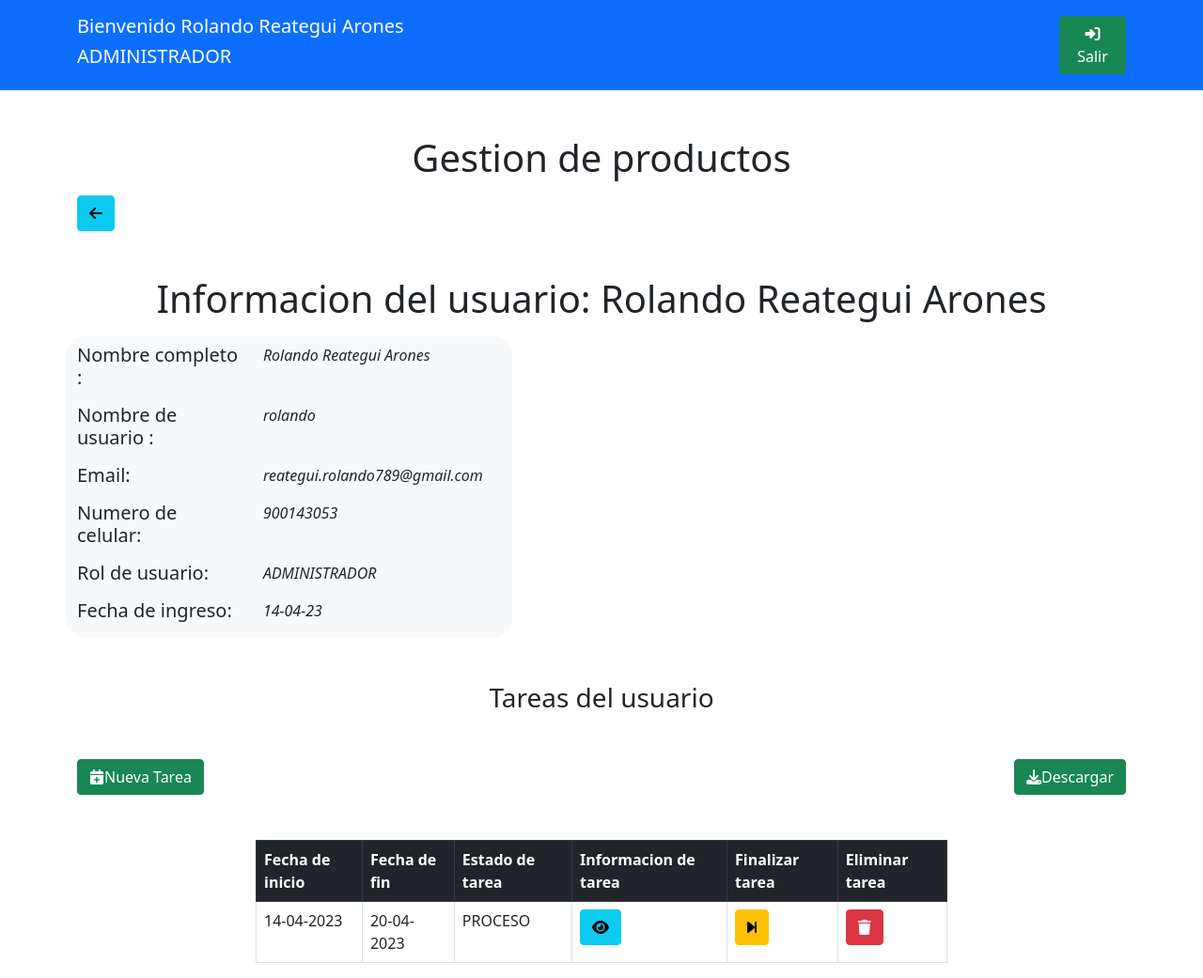
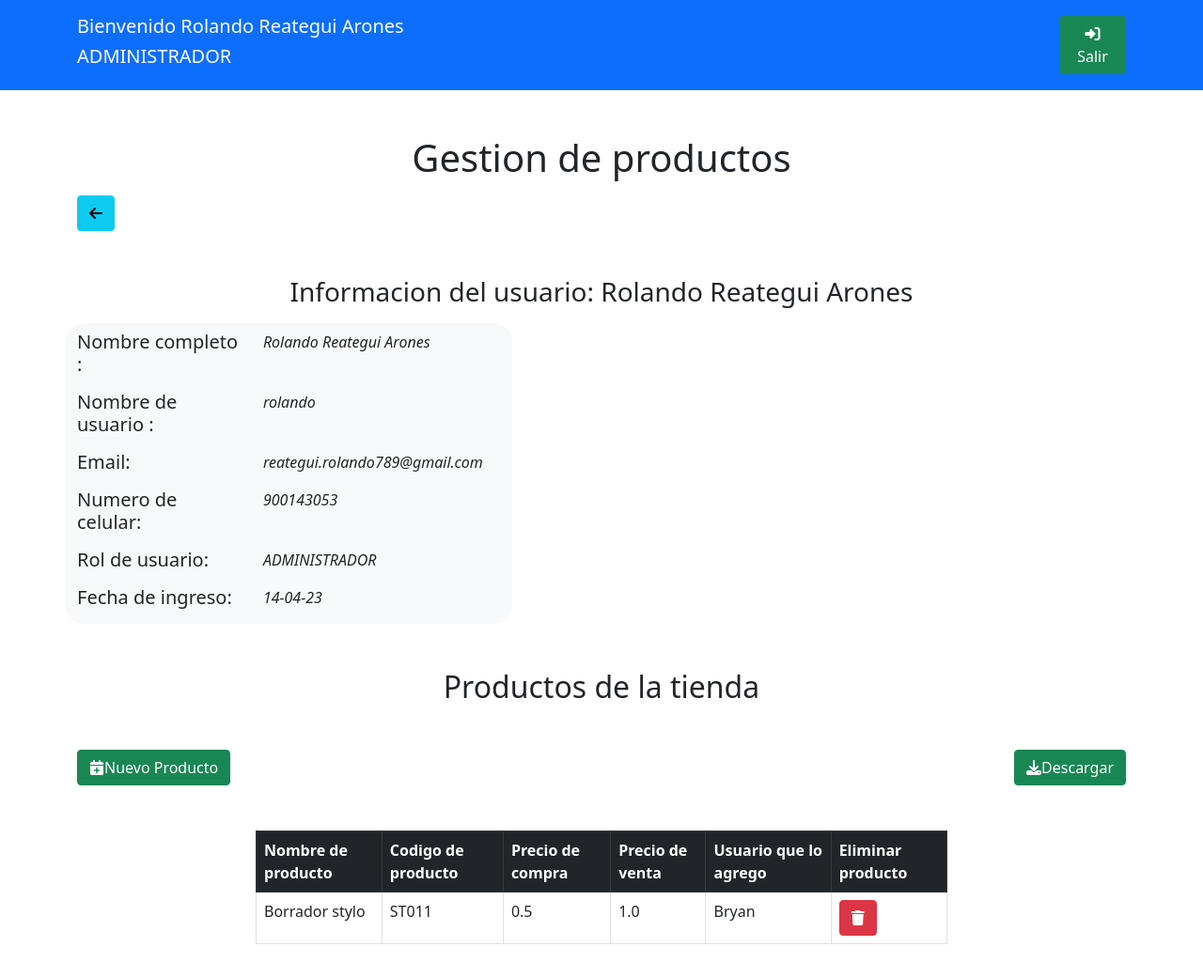
Before and after one commit to rreateguia/examen-Parcial, a Django app: page /verUsuario/1 in a window 1280 px wide. Shown: the whole page at 94% size. After the commit the page ends 1005 px from the top, so only its background shows below. Run offline with Django 4.2, Linux system fonts and the light colour scheme; a user stored in the database is signed in; data comes from the database, SQL or seed files in the repository; both versions use the stored data as it was after the commit.

Commit message:
[ADD] segunda version con ajustes

```diff
--- a/examen_parcial/gestion_tienda/models.py
+++ b/examen_parcial/gestion_tienda/models.py
@@ -18,7 +18,7 @@ class Producto(models.Model):
     Codigo=models.CharField(default='CODIGO',max_length=30)
     PrecioCompra=models.FloatField(default=0.00)
     PrecioVenta=models.FloatField(default=0.00)
-    Usuario=models.ForeignKey(datosUsuario,on_delete=models.CASCADE)
+    Usuario=models.ForeignKey(User,on_delete=models.CASCADE)
 
 class tareasInformacion(models.Model):
     usuarioRelacionado=models.ForeignKey(User,on_delete=models.CASCADE)
--- a/examen_parcial/gestion_tienda/templates/informacionUsuario.html
+++ b/examen_parcial/gestion_tienda/templates/informacionUsuario.html
@@ -41,7 +41,7 @@
     </div>
     {% endif %}
     <div class="mt-5 text-center mb-3">
-        <h1>Informacion del usuario: {{ usuarioInfo.first_name }} {{ usuarioInfo.last_name }}</h1>
+        <h3>Informacion del usuario: {{ usuarioInfo.first_name }} {{ usuarioInfo.last_name }}</h3>
     </div>
     <div class="container">
         <div class="row justify-content-between">
@@ -98,12 +98,12 @@
         </div>
     </div>
     <div class="mt-5 text-center mb-3">
-        <h3>Tareas del usuario</h3>
+        <h2>Productos de la tienda</h2>
     </div>
     <div class="container mt-5">
         <div class="row justify-content-between">
             <div class="col-2 text-start">
-                <button class="btn btn-success" data-bs-toggle="modal" data-bs-target="#nuevaTarea"><i class="fa-solid fa-calendar-plus"></i>Nueva Tarea</button>
+                <button class="btn btn-success" data-bs-toggle="modal" data-bs-target="#nuevoProducto"><i class="fa-solid fa-calendar-plus"></i>Nuevo Producto</button>
             </div>
             <div class="col-2 text-end">
                 <a class="btn btn-success" href="#"><i class="fa-solid fa-download"></i>Descargar</a>
@@ -115,22 +115,28 @@
             <div class="col-8">
                 <table class="table table-bordered">
                     <thead class="table-dark">
-                        <th>Fecha de inicio</th>
-                        <th>Fecha de fin</th>
-                        <th>Estado de tarea</th>
-                        <th>Informacion de tarea</th>
-                        <th>Finalizar tarea</th>
-                        <th>Eliminar tarea</th>
+                        <th>Nombre de producto</th>
+                        <th>Codigo de producto</th>
+                        <th>Precio de compra</th>
+                        <th>Precio de venta</th>
+                        <th>Usuario que lo agrego</th>
+                        {% if user.datosusuario.RolUsuario == 'ADMINISTRADOR' %}
+                        <th>Eliminar producto</th>
+                        {% endif %}
                     </thead>
                     <tbody>
-                        {% for tarea in tareasUsuario %}
+                        {% for producto in productosUsuario %}
                         <tr>
-                            <td>{{ tarea.fechaInicio|date:'d-m-Y'}}</td>
-                            <td>{{ tarea.fechaFin|date:'d-m-Y'}}</td>
-                            <td>{{ tarea.estadoTarea}}</td>
-                            <td><a class="btn btn-info" href="#"><i class="fa-solid fa-eye"></i></a></td>
-                            <td><a class="btn btn-warning" href="#"><i class="fa-solid fa-forward-step"></i></a></td>
-                            <td><a class="btn btn-danger" href="#"><i class="fa-solid fa-trash"></i></a></td>
+                            <td>{{ producto.NombreProducto }}</td>
+                            <td>{{ producto.Codigo }}</td>
+                            <td>{{ producto.PrecioCompra}}</td>
+                            <td>{{ producto.PrecioVenta}}</td>
+                            <td>{{ producto.Usuario.datosusuario.Nombre}}</td>
+                            {% if user.datosusuario.RolUsuario == 'ADMINISTRADOR' %}
+                            <td><a href="{% url 'gestion_tienda:eliminarProducto' producto.id%}" class="btn btn-danger">
+                                <i class="fa-solid fa-trash"></i>
+                            </a></td>
+                            {% endif %}
                         </tr>
                         {% endfor %}
                     </tbody>
@@ -140,34 +146,40 @@
     </div>
 </body>
 </html>
-<!--Nueva tarea-->
+<!--Nuevo producto-->
 <!--Ventana modal-->
-<div class="modal fade" id="nuevaTarea" data-bs-backdrop="static" data-bs-keyboard="false" >
+<div class="modal fade" id="nuevoProducto" data-bs-backdrop="static" data-bs-keyboard="false" >
     <div class="modal-dialog modal-dialog-centered">
         <div class="modal-content">
-            <form method="post" action="{% url 'gestion_tienda:nuevaTarea' usuarioInfo.id %}">
+            <form method="post" action="{% url 'gestion_tienda:nuevoProducto' usuarioInfo.id %}">
             {% csrf_token %}
                 <div class="modal-header">
-                    <h5 class="modal-title">Crear nueva tarea</h5>
+                    <h5 class="modal-title">Crear nuevo producto</h5>
                     <button type="button" class="btn-close" data-bs-dismiss="modal" aria-label="Close"></button>
                 </div>
                 <div class="modal-body">
                     <div class="row form-group justify-content-around mb-3">
                         <div class="col-5">
-                            <label>Fecha de inicio</label>
-                            <input class="form-control" type="date" required name="fechaInicio">
+                            <label>Nombre de producto</label>
+                            <input class="form-control" type="text" required name="NombreProducto">
                         </div>
                     </div>
                     <div class="row form-group justify-content-around mb-3">
                         <div class="col-5">
-                            <label>Fecha de finalizacion</label>
-                            <input class="form-control" type="date" required name="fechaFin">
+                            <label>Codigo de producto</label>
+                            <input class="form-control" type="text" required name="Codigo">
                         </div>
                     </div>
                     <div class="row form-group justify-content-around mb-3">
-                        <div class="col-11">
-                            <lable>Descripcion de la tarea</lable>
-                            <textarea class="form-control" type="text" required name="descripcionTarea" rows="4"></textarea>
+                        <div class="col-5">
+                            <lable>Precio de compra</lable>
+                            <input class="form-control" type="float" required name="PrecioCompra">
+                        </div>
+                    </div>
+                    <div class="row form-group justify-content-around mb-3">
+                        <div class="col-5">
+                            <lable>Precio de venta</lable>
+                            <input class="form-control" type="float" required name="PrecioVenta">
                         </div>
                     </div>
                 </div>
--- a/examen_parcial/gestion_tienda/urls.py
+++ b/examen_parcial/gestion_tienda/urls.py
@@ -7,6 +7,7 @@ urlpatterns = [
     path('gestionUsuarios',views.gestionUsuarios,name='gestionUsuarios'),
     path('cerrarSesion',views.cerrarSesion,name='cerrarSesion'),
     path('eliminarUsuario/<str:ind>',views.eliminarUsuario,name='eliminarUsuario'),
+    path('eliminarProducto/<str:ind>',views.eliminarProducto,name='eliminarProducto'),
     path('verUsuario/<str:ind>',views.verUsuario,name='verUsuario'),
-    path('nuevaTarea/<str:ind>',views.nuevaTarea,name='nuevaTarea')
+    path('nuevoProducto/<str:ind>',views.nuevoProducto,name='nuevoProducto')
 ]
--- a/examen_parcial/gestion_tienda/views.py
+++ b/examen_parcial/gestion_tienda/views.py
@@ -4,7 +4,7 @@ from django.http import HttpResponseRedirect
 from django.urls import reverse
 from django.contrib.auth.decorators import login_required
 from django.contrib.auth.models import User
-from .models import datosUsuario,tareasInformacion
+from .models import datosUsuario,tareasInformacion,Producto
 from datetime import date
 import datetime
 def index(request):
@@ -66,31 +66,34 @@ def eliminarUsuario(request,ind):
     usuarioEliminar = User.objects.get(id=ind)
     datosUsuario.objects.get(user=usuarioEliminar).delete()
     usuarioEliminar.delete()
-    return HttpResponseRedirect(reverse('gestion_tienda:gestionUsuario'))
+    return HttpResponseRedirect(reverse('gestion_tienda:gestionUsuarios'))
+def eliminarProducto(request,ind):
+    productoEliminar = Producto.objects.get(id=ind)
+    productoEliminar.delete()
+    print('Producto eliminado')
+    return HttpResponseRedirect(reverse('gestion_tienda:verUsuario',kwargs={'ind':request.user.id}))
 def verUsuario(request, ind):
-    usuarioInfo=User.objects.get(id=ind)
-    tareasUsuario=tareasInformacion.objects.filter(usuarioRelacionado=usuarioInfo).order_by('id')
-    return render(request,'informacionUsuario.html',{
-        'usuarioInfo' : usuarioInfo,
-        'tareasUsuario': tareasUsuario,
-    })
-def nuevaTarea(request,ind):
+    if ((request.user.datosusuario.RolUsuario!='ADMINISTRADOR') and (request.user.id!=int(ind))):
+       return HttpResponseRedirect(reverse('gestion_tienda:verUsuario',kwargs={'ind':request.user.id}))
+    else:
+        usuarioInfo=User.objects.get(id=ind)
+        productosUsuario=Producto.objects.all()
+        return render(request,'informacionUsuario.html',{
+            'usuarioInfo' : usuarioInfo,
+            'productosUsuario': productosUsuario,
+        })
+def nuevoProducto(request,ind):
     if request.method=='POST':
         usuarioRelacionado=User.objects.get(id=ind)
-        fechaInicio=request.POST.get('fechaInicio')
-        fechaFin=request.POST.get('fechaFin')
-        descripcionTarea=request.POST.get('descripcionTarea')
-        fechaSeparada= fechaInicio.split('-')
-        ini_dia=int(fechaSeparada[2])
-        ini_mes=int(fechaSeparada[1])
-        ini_ano=int(fechaSeparada[0])
-        fechaSeparada= fechaFin.split('-')
-        fin_dia=int(fechaSeparada[2])
-        fin_mes=int(fechaSeparada[1])
-        fin_ano=int(fechaSeparada[0])
-        fechaInicioRegistro=datetime.datetime(ini_ano,ini_mes,ini_dia)
-        fechaFinRegistro=datetime.datetime(fin_ano,fin_mes,fin_dia)
-        tareasInformacion.objects.create(
-            fechaInicio=fechaInicioRegistro,fechaFin=fechaFinRegistro,usuarioRelacionado=usuarioRelacionado,descripcionTarea=descripcionTarea
+        nombreProducto=request.POST.get('NombreProducto')
+        codigo=request.POST.get('Codigo')
+        precioCompra=request.POST.get('PrecioCompra')
+        precioVenta=request.POST.get('PrecioVenta')
+        Producto.objects.create(
+            NombreProducto=nombreProducto,
+            Codigo=codigo,
+            Usuario=usuarioRelacionado,
+            PrecioCompra=precioCompra,
+            PrecioVenta=precioVenta,
         )
         return HttpResponseRedirect(reverse('gestion_tienda:verUsuario',kwargs={'ind':ind}))
```
Also changed, not shown: examen_parcial/db.sqlite3, examen_parcial/gestion_tienda/migrations/0003_alter_producto_usuario.py (added).
